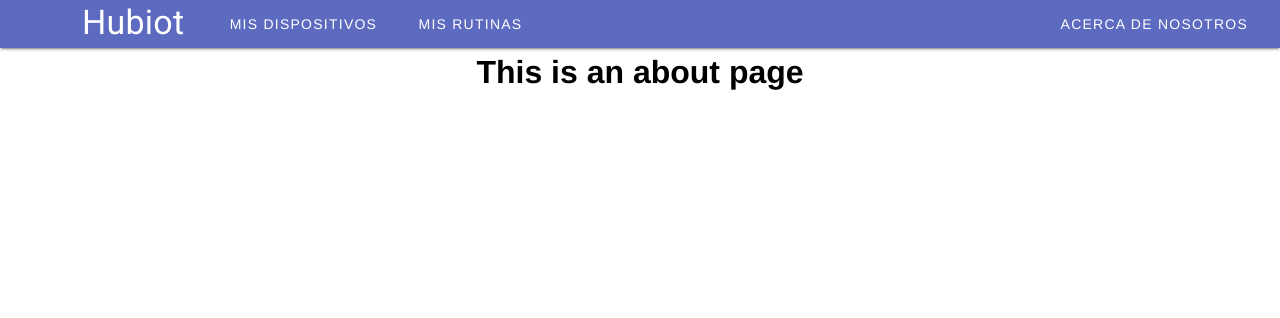
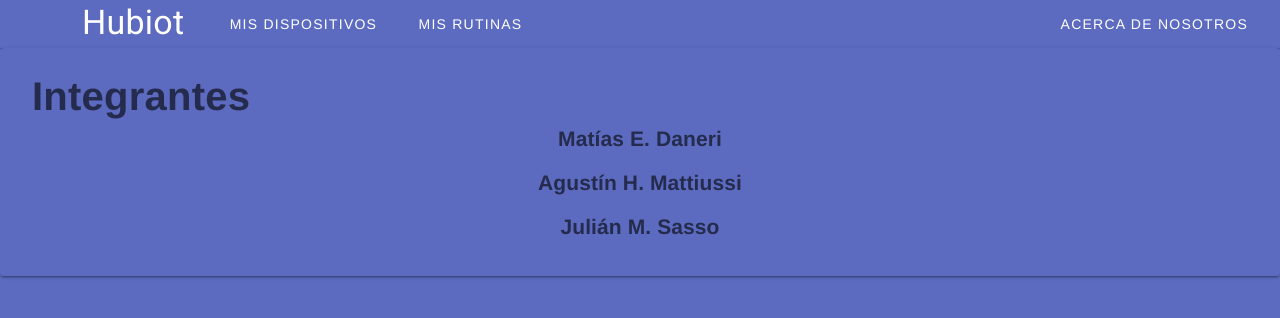
Before and after one commit to AgusMattiussi/hubiot-web, a Vue app: page /about in a window 1280 px wide. Shown: the top 318 px of the page. Built offline with nearby package versions, Linux system fonts and the light colour scheme.

Commit message:
Aboutus hecho.

```diff
--- a/src/views/AboutView.vue
+++ b/src/views/AboutView.vue
@@ -1,5 +1,14 @@
 <template>
-  <div class="about fill-height" >
-    <h1>This is an about page</h1>
-  </div>
+  <v-main class="fill-height primary" fluid>
+      <v-card class="primary">
+        <v-card-text>
+          <v-card-title><h1>Integrantes</h1></v-card-title>
+          <h2>Matías E. Daneri</h2><br/>
+          <h2>Agustín H. Mattiussi</h2><br/>
+          <h2>Julián M. Sasso</h2><br/>
+        </v-card-text>
+      </v-card>
+    </v-main>
 </template>
+
+<style scoped></style>
```
